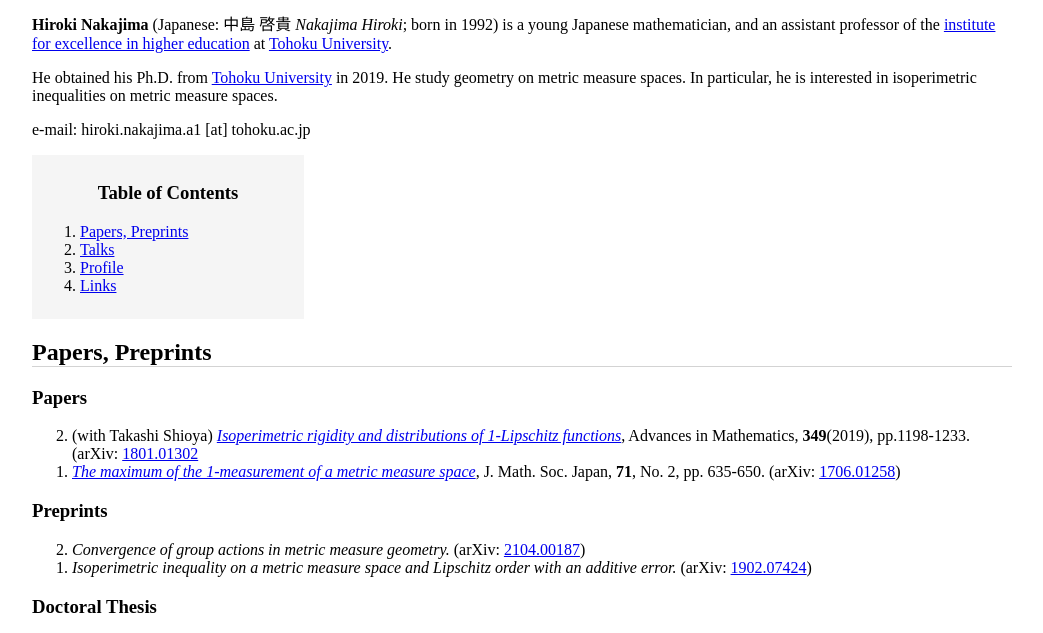
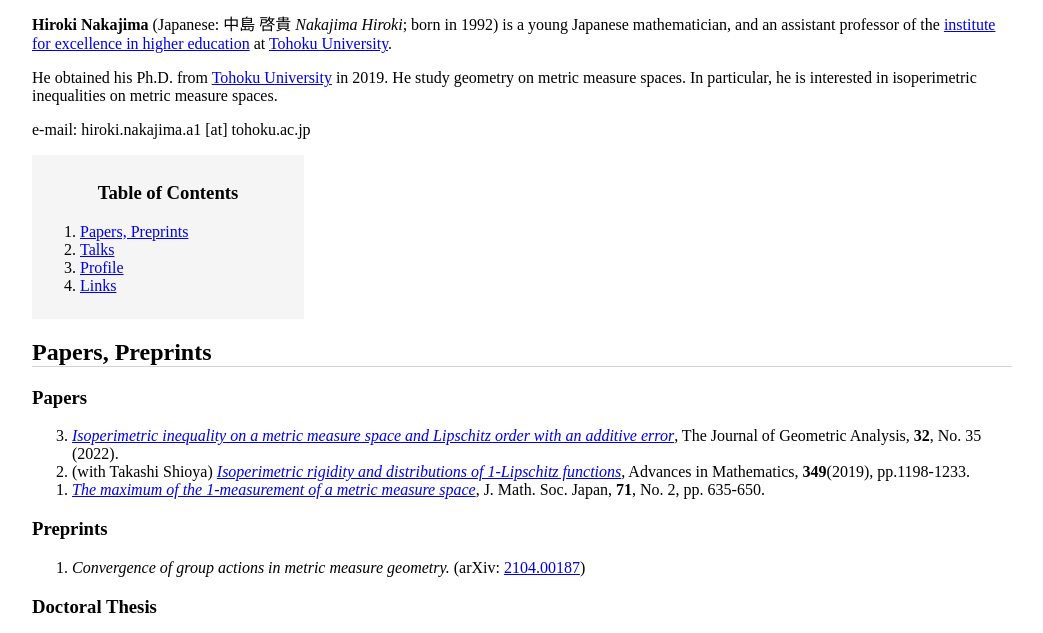
Before and after one commit to hiroki-nakajima/hiroki-nakajima.github.io, a plain HTML site: page en.html in a window 1280 px wide. Shown: the part 167-800 px from the top of the page, without its empty margins (118-1161 px from the left). Drawn offline with Linux system fonts and the light colour scheme.

Commit message:
Update en.html

```diff
--- a/en.html
+++ b/en.html
@@ -77,13 +77,13 @@
 <h2>Papers, Preprints</h2>
 <h3>Papers</h3>
 <ol reversed>
-  <li>(with Takashi Shioya) <i><a href="https://www.sciencedirect.com/science/article/pii/S0001870819302129">Isoperimetric rigidity and distributions of 1-Lipschitz functions</a></i>, Advances in Mathematics, <b>349</b>(2019), pp.1198-1233. (arXiv: <a href="https://arxiv.org/abs/1801.01302">1801.01302</a></li>
-  <li><i><a href="https://www.jstage.jst.go.jp/article/jmath/71/2/71_635/_article/-char/ja/">The maximum of the  1-measurement of a metric measure space</a></i>, J. Math. Soc. Japan, <b>71</b>, No. 2,  pp. 635-650. (arXiv: <a href="https://arxiv.org/abs/1706.01258">1706.01258</a>)</li>
+  <li><i><a href="https://link.springer.com/article/10.1007/s12220-021-00773-3">Isoperimetric inequality on a metric measure space and Lipschitz order with an additive error</a></i>, The Journal of Geometric Analysis, <b>32</b>, No. 35 (2022).</li>
+  <li>(with Takashi Shioya) <i><a href="https://www.sciencedirect.com/science/article/pii/S0001870819302129">Isoperimetric rigidity and distributions of 1-Lipschitz functions</a></i>, Advances in Mathematics, <b>349</b>(2019), pp.1198-1233.</li>
+  <li><i><a href="https://www.jstage.jst.go.jp/article/jmath/71/2/71_635/_article/-char/ja/">The maximum of the  1-measurement of a metric measure space</a></i>, J. Math. Soc. Japan, <b>71</b>, No. 2,  pp. 635-650.</li>
 </ol>
 <h3>Preprints</h3>
 <ol reversed>
   <li><i>Convergence of group actions in metric measure geometry.</i> (arXiv: <a href="https://arxiv.org/abs/2104.00187">2104.00187</a>)</li>
-  <li><i>Isoperimetric inequality on a metric measure space and Lipschitz order with an additive error.</i> (arXiv: <a href="https://arxiv.org/abs/1902.07424">1902.07424</a>)</li>
 </ol>
 <h3>Doctoral Thesis</h3>
 <ul>
```
